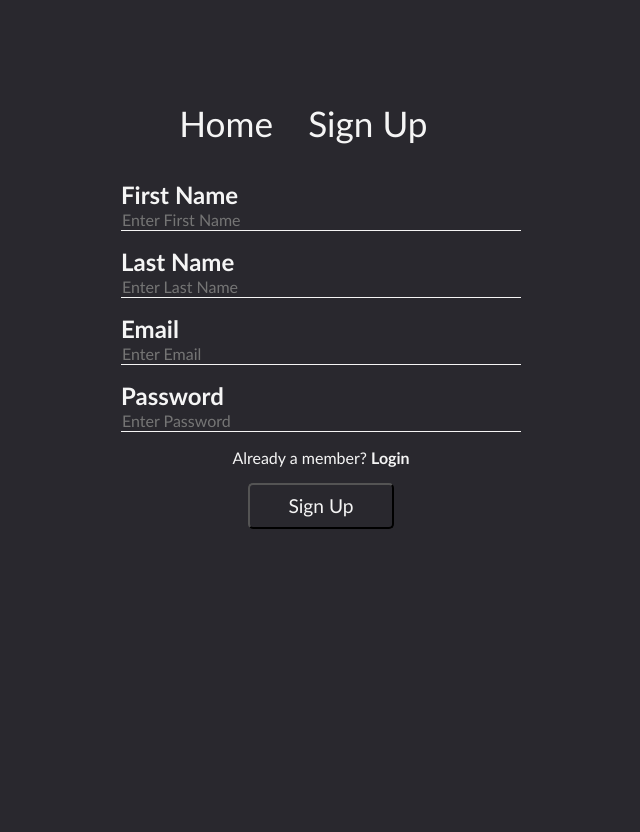
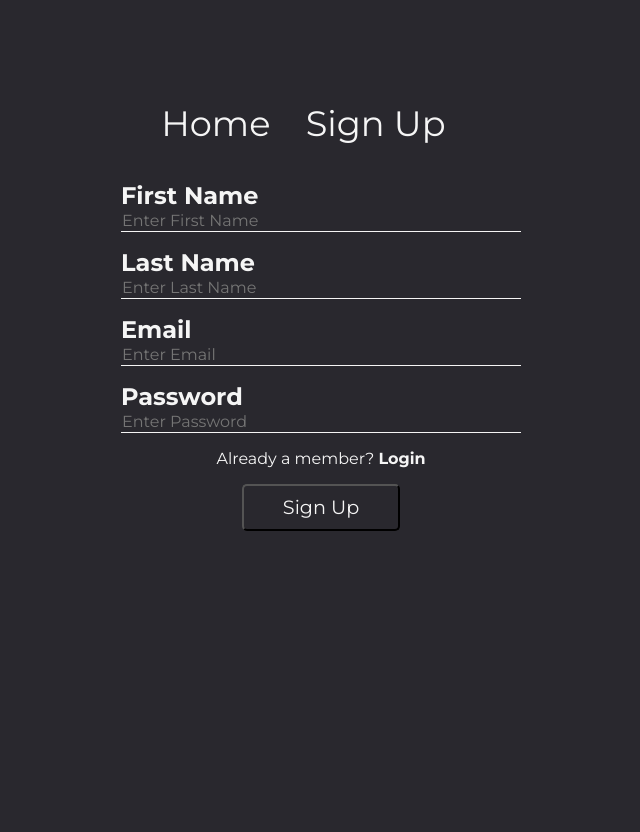
Before and after one commit to SYSC3010-W24/sysc3010-project-l1-g8, a Flask app: page /signup in a window 1280 px wide. Shown: the whole page, without its empty margins (319-959 px from the left). Run offline with Flask 3, Linux system fonts and the light colour scheme; parts of the project's set-up code (start-up, migrations or seed data) failed here and were passed over.

Commit message:
chore: made font family sans-serif

```diff
--- a/web-app/static/global.css
+++ b/web-app/static/global.css
@@ -1,3 +1,4 @@
+@import url("https://fonts.googleapis.com/css2?family=Montserrat:ital,wght@0,100..900;1,100..900&display=swap");
 /*
     --background-color-light: #f5f5f5;
     --text-color-light: #23282e;
@@ -18,7 +19,7 @@
 * {
     margin: 0;
     background-color: #29282e;
-  font-family: "Trebuchet MS";
+    font-family: "Montserrat";
 }
 
 p {
```
Also changed, not shown: web-app/static/index.css (indentation only). Lines whose indentation alone changed are shown as unchanged.
